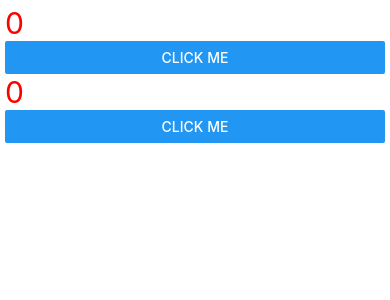
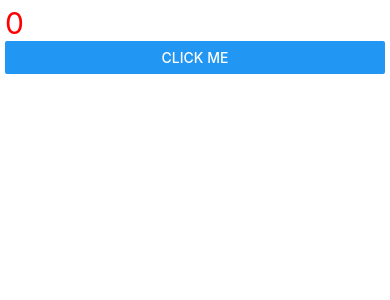
Before and after one commit to gopalkushwah/React-Native, a React Native app: screen / in a window 390 px wide. Shown: the top 300 px of the page. Built offline with nearby package versions, Linux system fonts and the light colour scheme.

Commit message:
UseEffect hook as componentDidMount

```diff
--- a/components/User.jsx
+++ b/components/User.jsx
@@ -1,5 +1,5 @@
 import React, { useEffect, useState } from 'react'
-import {View, Button, StyleSheet, Text } from 'react-native';
+import {View, Button, Text } from 'react-native';
 
 {/*
 
@@ -7,36 +7,15 @@ import {View, Button, StyleSheet, Text } from 'react-native';
 const User =() => {
 
     const [count,setCount]=useState(0);
-    const [count1,setCount1]=useState(0);
 
-    // useEffect is used for handling side effects in functional components.
-    // It replaces lifecycle methods like componentDidMount, componentDidUpdate, and componentWillUnmount.
-
-    // It will we called automaticaly when we change anything in the component
-    // useEffect(()=>{
-    //     console.warn("hellow");
-    // })
-
-
-    // useEffect hook as componentDidMount
-    // componentDidMount is an lifecyle method of class component , which helps to set the initial value for the component , to fetch the data from network when component get called and many more works which is neccesory to do at the biggining of the component lifecycle
-    // useEffect(()=>{
-    //     console.warn("hellow");
-    // },[])
-
-    // useEffect hook as componentDidUpdate
-    // componentDidUpdate is an lifecyle method of class component , which helps to re-render the component when a spacific state or props get changed , or a component get updated
-    // if the count get changed then the useEffect hook will called automaticaly
-    useEffect(()=>{
+    useEffect(() => {
+        // This code will run after the component is initially rendered (componentDidMount)
         console.warn("hellow");
-    },[count])
+        console.log('Component has mounted.');
+      }, []); // The empty dependency array ensures that this effect runs only once
 
     const incrementCount = ()=>{
         setCount(count + 1);
-    }
-
-    const incrementCount1 = ()=>{
-        setCount1(count1 + 1);
     }
     return (
         <View style={{
@@ -49,39 +28,8 @@ const User =() => {
             touchSoundDisabled
             onPress={incrementCount}
             ></Button>
-
-            <Text style={{fontSize:30,color:'red'}}>{count1}</Text>
-            <Button
-            title='Click Me'
-            touchSoundDisabled
-            onPress={incrementCount1}
-            ></Button>
-
         </View>
     )
 }
 
-const styles = StyleSheet.create({
-    card: {
-        backgroundColor: 'white',
-        borderRadius: 8,
-        paddingVertical: 45,
-        paddingHorizontal: 25,
-        width: '100%',
-        marginVertical: 10,
-        borderColor : 'black',
-        borderWidth : 1
-      },
-    shadowProp: {
-        // shadowOffset : {width : -2 , height : 20},
-        // shadowOpacity : 1,
-        shadowColor: '#000',
-        elevation:10,
-      },
-      heading: {
-        fontSize: 18,
-        fontWeight: '600',
-        marginBottom: 13,
-      },
-})
 export default User;
```
